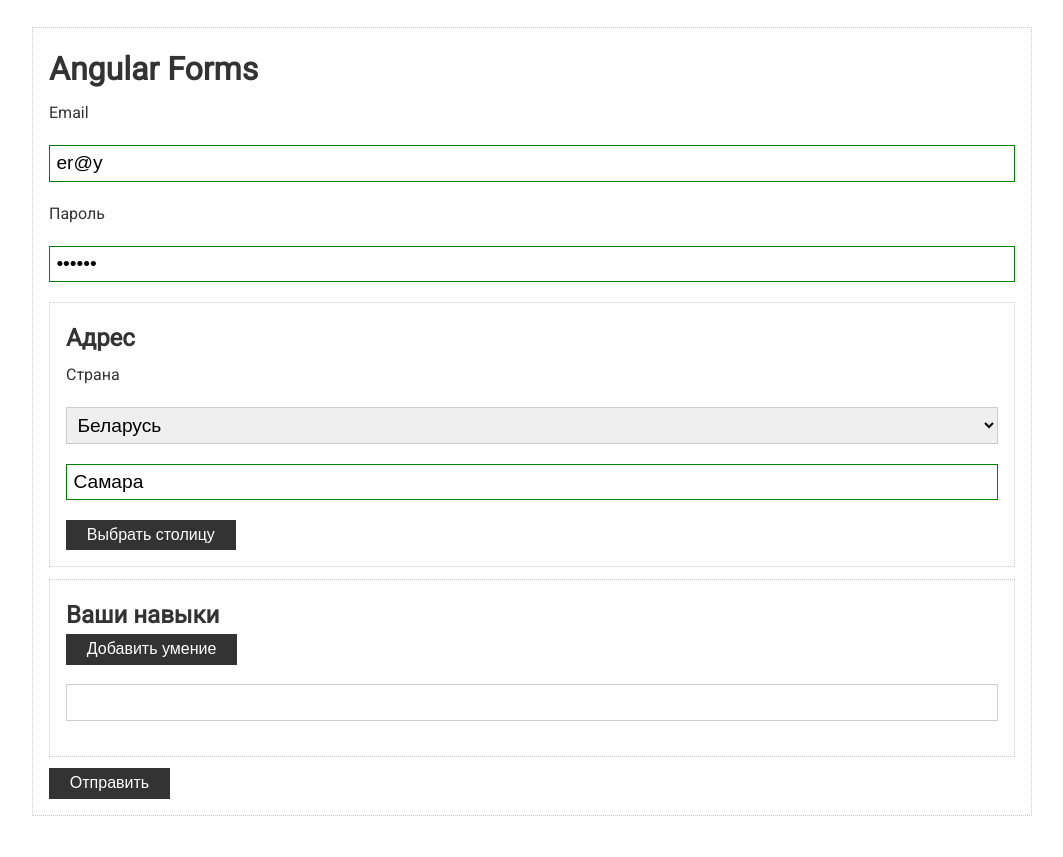
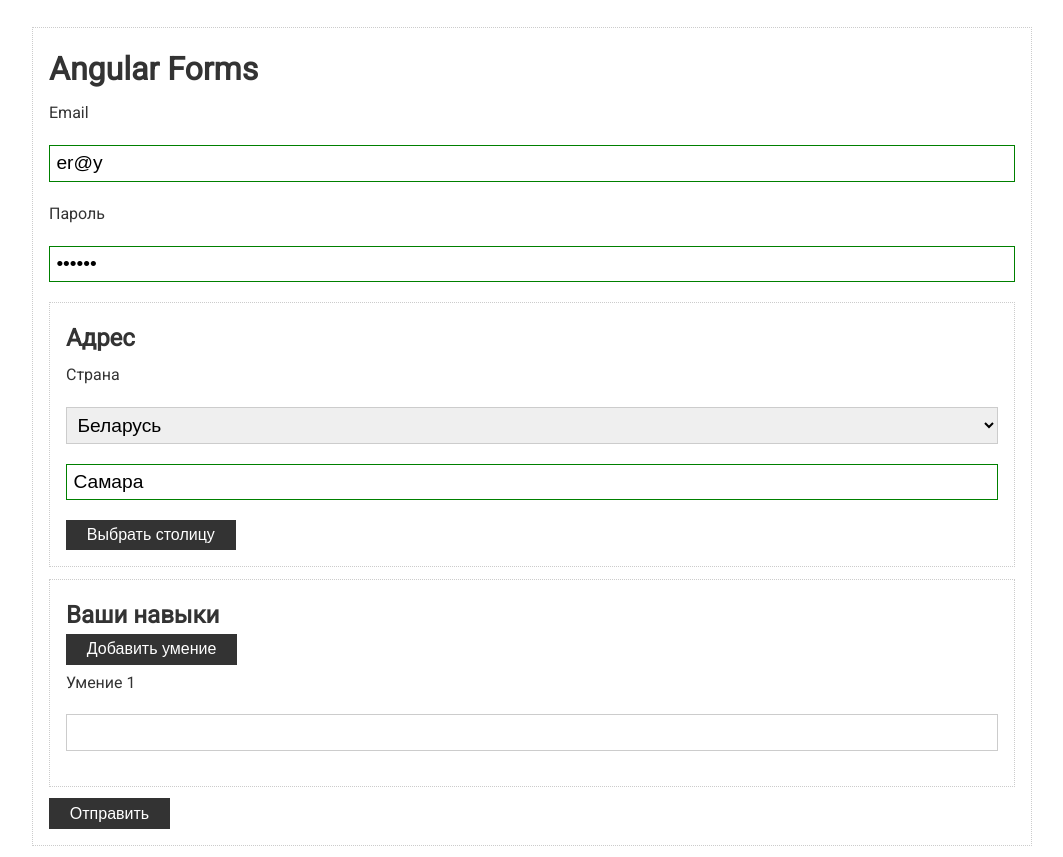
Before and after one commit to korn33/myAngular, an Angular app: page / in a window 1280 px wide. Both pictures are taken after a click on the button "Добавить умение". Shown: the whole page, without its empty margins (108-1171 px from the left). Before the commit the page ends 827 px from the top, so only its background shows below. Built offline with nearby package versions, Linux system fonts and the light colour scheme.

Commit message:
form array

```diff
--- a/src/app/app.component.html
+++ b/src/app/app.component.html
@@ -47,12 +47,15 @@
       <button class="btn" type="button" (click)="setCapital()">Выбрать столицу</button>
     </div>
 
-    <div class="card">
+    <div class="card" formGroupName="skills">
       <h2>Ваши навыки</h2>
-      <button class="btn" type="button">Добавить умение</button>
-      <div class="form-control">
-        <label></label>
-        <input type="text">
+      <button class="btn" type="button" (click)="addSkill()">Добавить умение</button>
+      <div
+              class="form-control"
+              *ngFor="let control of getControls(); let idx = index"
+      >
+        <label>Умение {{idx + 1}}</label>
+        <input type="text" [formControlName] = "idx">
       </div>
     </div>
 
--- a/src/app/app.component.ts
+++ b/src/app/app.component.ts
@@ -1,5 +1,5 @@
 import {Component, OnInit} from '@angular/core'
-import {FormControl, FormGroup, Validators} from "@angular/forms";
+import {FormArray, FormControl, FormGroup, Validators} from "@angular/forms";
 
 @Component({
   selector: 'app-root',
@@ -16,7 +16,8 @@ export class AppComponent implements OnInit {
             address: new FormGroup({
                 country: new FormControl('by'),
                 city: new FormControl('Самара', [Validators.required])
-            })
+            }),
+            skills: new FormArray([])
         })
     }
 
@@ -38,4 +39,13 @@ export class AppComponent implements OnInit {
         const city = cityMap[countryKey];
         this.form.patchValue({address: {city}})
     }
+
+    addSkill() {
+        const control = new FormControl('', Validators.required);
+        (<FormArray>this.form.get('skills')).push(control);
+    }
+
+    getControls() {
+        return (this.form.get('skills') as FormArray).controls
+    }
 }
```
